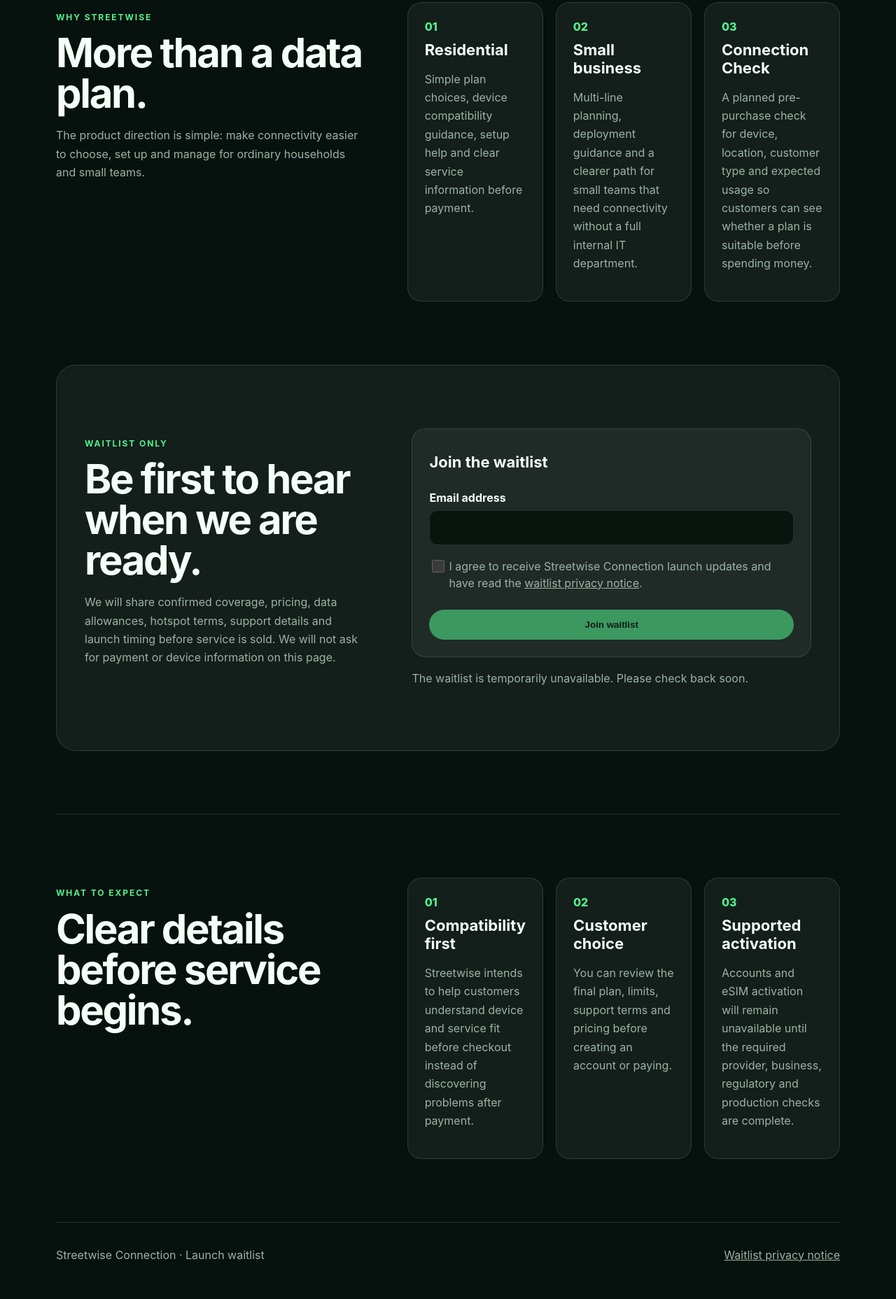
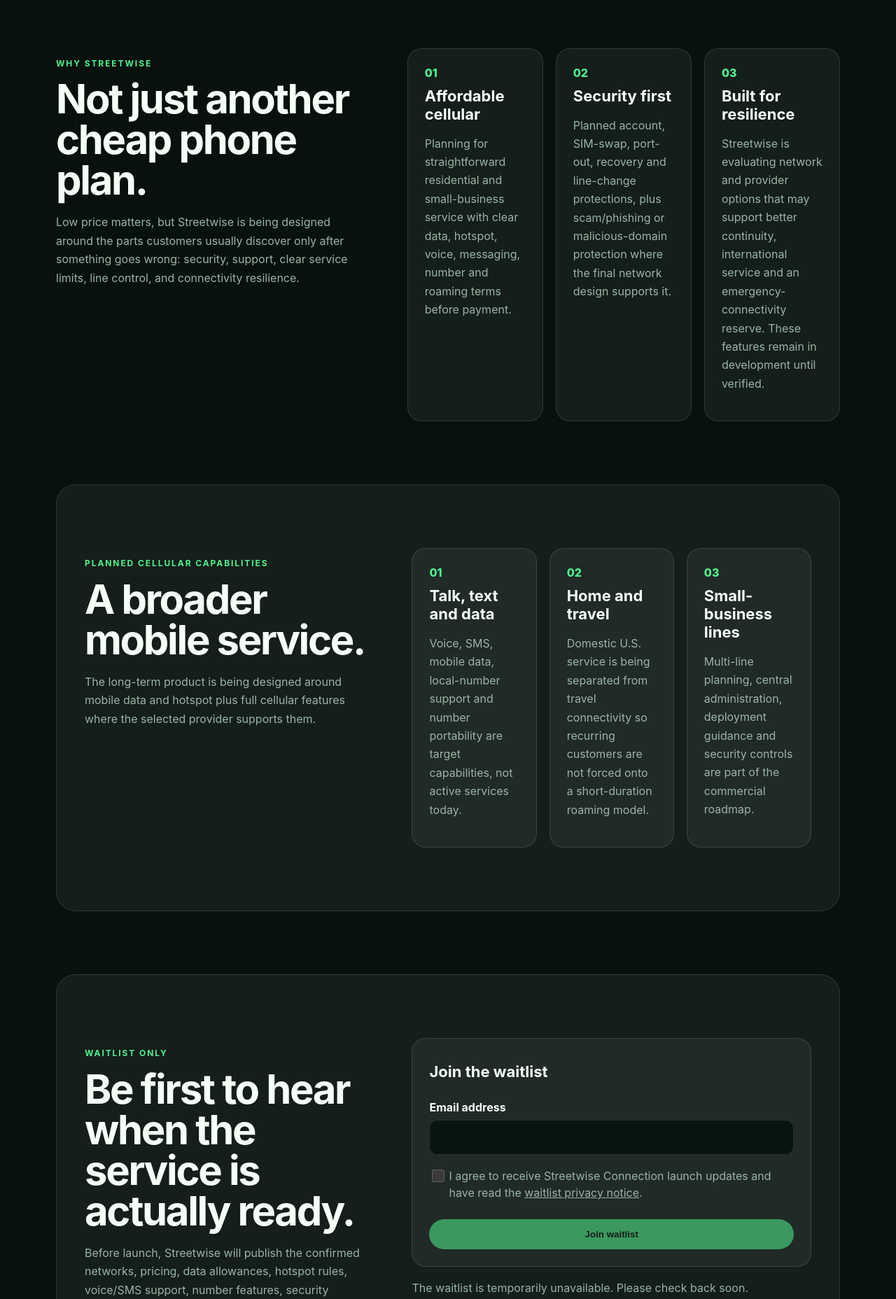
Before and after one commit to Galaxys22702/streetwise-connection-, a website: page public/index.html in a window 1280 px wide. Shown: the part 944-2800 px from the top of the page at 70% size. Drawn offline with Linux system fonts and the light colour scheme; no server answers.

Commit message:
Rework waitlist page around cellular service vision

```diff
--- a/public/index.html
+++ b/public/index.html
@@ -3,8 +3,8 @@
 <head>
   <meta charset="utf-8" />
   <meta name="viewport" content="width=device-width, initial-scale=1" />
-  <meta name="description" content="Streetwise Connection launch waitlist for affordable residential and small-business connectivity with setup support." />
-  <title>Streetwise Connection — Launch Waitlist</title>
+  <meta name="description" content="Streetwise Connection launch waitlist for affordable, security-focused cellular service for households and small businesses." />
+  <title>Streetwise Connection — Cellular Service Waitlist</title>
   <link rel="stylesheet" href="/styles.css" />
 </head>
 <body>
@@ -14,9 +14,9 @@
       <span class="badge">Launch waitlist</span>
     </nav>
     <div class="hero-copy">
-      <p class="eyebrow">Coming soon</p>
-      <h1>Connection without the confusion.</h1>
-      <p class="lead">Streetwise Connection is preparing affordable connectivity for residential customers and small businesses, with setup guidance and practical support built into the experience. Join for launch updates—there is no account, checkout, payment, or eSIM activation available today.</p>
+      <p class="eyebrow">Cellular service in development</p>
+      <h1>Affordable cellular service without the usual confusion.</h1>
+      <p class="lead">Streetwise Connection is building a security-focused cellular service for households and small businesses. The goal is affordable mobile connectivity with clear terms, practical support, stronger account protection, and smarter resilience options. Service is not for sale yet. There is no checkout, payment, line activation, phone-number transfer, or live eSIM order available today.</p>
       <a class="button" href="#waitlist">Get launch updates</a>
     </div>
   </header>
@@ -25,21 +25,34 @@
     <section class="section">
       <div>
         <p class="eyebrow">Why Streetwise</p>
-        <h2>More than a data plan.</h2>
-        <p>The product direction is simple: make connectivity easier to choose, set up and manage for ordinary households and small teams.</p>
+        <h2>Not just another cheap phone plan.</h2>
+        <p>Low price matters, but Streetwise is being designed around the parts customers usually discover only after something goes wrong: security, support, clear service limits, line control, and connectivity resilience.</p>
       </div>
       <div class="steps">
-        <article><span>01</span><h3>Residential</h3><p>Simple plan choices, device compatibility guidance, setup help and clear service information before payment.</p></article>
-        <article><span>02</span><h3>Small business</h3><p>Multi-line planning, deployment guidance and a clearer path for small teams that need connectivity without a full internal IT department.</p></article>
-        <article><span>03</span><h3>Connection Check</h3><p>A planned pre-purchase check for device, location, customer type and expected usage so customers can see whether a plan is suitable before spending money.</p></article>
+        <article><span>01</span><h3>Affordable cellular</h3><p>Planning for straightforward residential and small-business service with clear data, hotspot, voice, messaging, number and roaming terms before payment.</p></article>
+        <article><span>02</span><h3>Security first</h3><p>Planned account, SIM-swap, port-out, recovery and line-change protections, plus scam/phishing or malicious-domain protection where the final network design supports it.</p></article>
+        <article><span>03</span><h3>Built for resilience</h3><p>Streetwise is evaluating network and provider options that may support better continuity, international service and an emergency-connectivity reserve. These features remain in development until verified.</p></article>
+      </div>
+    </section>
+
+    <section class="section panel">
+      <div>
+        <p class="eyebrow">Planned cellular capabilities</p>
+        <h2>A broader mobile service.</h2>
+        <p>The long-term product is being designed around mobile data and hotspot plus full cellular features where the selected provider supports them.</p>
+      </div>
+      <div class="steps">
+        <article><span>01</span><h3>Talk, text and data</h3><p>Voice, SMS, mobile data, local-number support and number portability are target capabilities, not active services today.</p></article>
+        <article><span>02</span><h3>Home and travel</h3><p>Domestic U.S. service is being separated from travel connectivity so recurring customers are not forced onto a short-duration roaming model.</p></article>
+        <article><span>03</span><h3>Small-business lines</h3><p>Multi-line planning, central administration, deployment guidance and security controls are part of the commercial roadmap.</p></article>
       </div>
     </section>
 
     <section id="waitlist" class="section panel">
       <div>
         <p class="eyebrow">Waitlist only</p>
-        <h2>Be first to hear when we are ready.</h2>
-        <p>We will share confirmed coverage, pricing, data allowances, hotspot terms, support details and launch timing before service is sold. We will not ask for payment or device information on this page.</p>
+        <h2>Be first to hear when the service is actually ready.</h2>
+        <p>Before launch, Streetwise will publish the confirmed networks, pricing, data allowances, hotspot rules, voice/SMS support, number features, security capabilities, roaming terms and support details. We will not ask for payment or activation information on this page.</p>
         <p id="waitlist-contact" class="result" hidden></p>
       </div>
       <div>
@@ -60,19 +73,19 @@
 
     <section class="section">
       <div>
-        <p class="eyebrow">What to expect</p>
-        <h2>Clear details before service begins.</h2>
+        <p class="eyebrow">Launch discipline</p>
+        <h2>Features become promises only after they work.</h2>
       </div>
       <div class="steps">
-        <article><span>01</span><h3>Compatibility first</h3><p>Streetwise intends to help customers understand device and service fit before checkout instead of discovering problems after payment.</p></article>
-        <article><span>02</span><h3>Customer choice</h3><p>You can review the final plan, limits, support terms and pricing before creating an account or paying.</p></article>
-        <article><span>03</span><h3>Supported activation</h3><p>Accounts and eSIM activation will remain unavailable until the required provider, business, regulatory and production checks are complete.</p></article>
+        <article><span>01</span><h3>Compatibility first</h3><p>Device, eSIM/SIM, location and service eligibility should be checked before checkout.</p></article>
+        <article><span>02</span><h3>Clear terms</h3><p>Customers should see confirmed plan limits, supported networks, security features, roaming and support terms before creating a paid line.</p></article>
+        <article><span>03</span><h3>Controlled activation</h3><p>Accounts, payments and cellular activation remain unavailable until provider, business, regulatory, security and production checks are complete.</p></article>
       </div>
     </section>
   </main>
 
   <footer>
-    <span>Streetwise Connection · Launch waitlist</span>
+    <span>Streetwise Connection · Cellular launch waitlist</span>
     <a href="/waitlist-privacy.html">Waitlist privacy notice</a>
   </footer>
   <script type="module" src="/app.js"></script>
```
